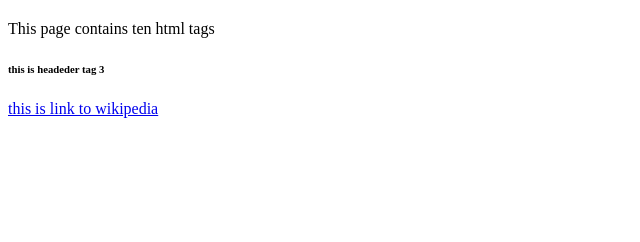
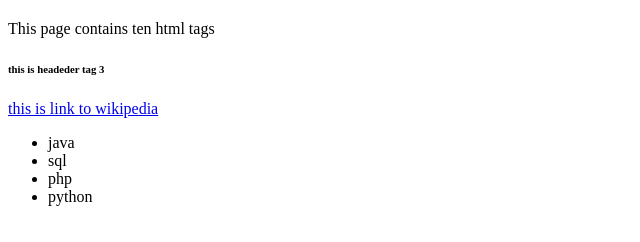
Before and after one commit to harienms/homework2, a plain HTML site: page index.html in a window 1280 px wide. Shown: the part 46-288 px from the top of the page, without its empty margins (0-640 px from the left). Drawn offline with Linux system fonts and the light colour scheme.

Commit message:
fifth commit

```diff
--- a/index.html
+++ b/index.html
@@ -10,6 +10,11 @@
   <p>This page contains ten html tags </p>
   <h6>this is headeder tag 3</h6>
 <a href="https://www.wikipedia.org/">this is link to wikipedia</a>
+<ul>
+<li>java</li>
+<li>sql</li>
+<li>php</li>
+<li>python</li>
 
   </body>
 
```
